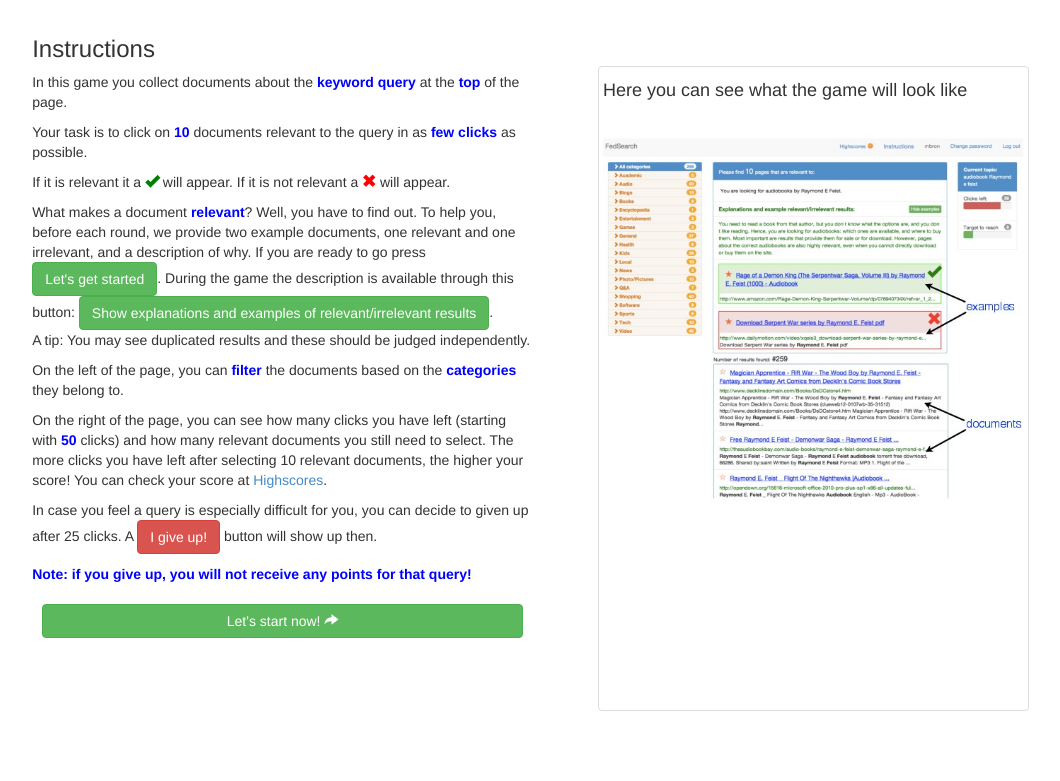
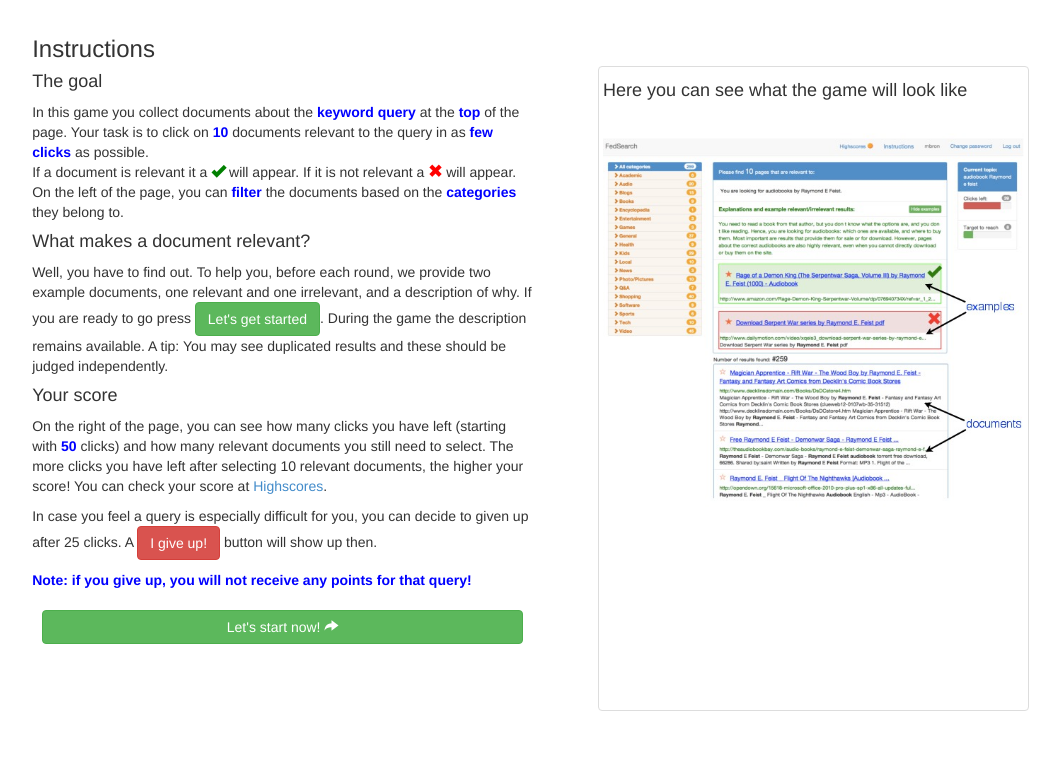
Before and after one commit to jiyinhe/fedweb_ui, a Django app: template fw_userstudy/templates/fedtask/instructions2.html in a window 1280 px wide. Shown: the part 54-835 px from the top of the page, without its empty margins (92-1152 px from the left). Run offline with Django 3.2, Linux system fonts and the light colour scheme; the template is opened without the code that fills it, so the values that code supplies are empty; parts of the project's set-up code (start-up, migrations or seed data) failed here and were passed over; some libraries are stand-ins or nearby versions.

Commit message:
some rewriting of instructions

```diff
--- a/fw_userstudy/static/js/fedtask.js
+++ b/fw_userstudy/static/js/fedtask.js
@@ -41,11 +41,11 @@ create_example();
 $('#hide_examples').click(function(){
 	if ($("#examples").hasClass('in')){
 		$('#examples').collapse('hide');
-		$(this).html('<b>Show explanations and examples of relevant/irrelevant results</b>');
+		$(this).html('<b>Show explanations and examples of relevant/irrelevant results </b><span class="glyphicon glyphicon-share-alt"></span>');
 	}
 	else{
 		$('#examples').collapse('show');
-		$(this).html('<b>Hide explanations and examples of relevant/irrelevant results</b>');
+		$(this).html('<b>Hide explanations and examples of relevant/irrelevant results </b><span class="glyphicon glyphicon-share-alt"></span>');
 	}
 });
 
--- a/fw_userstudy/templates/fedtask/instructions2.html
+++ b/fw_userstudy/templates/fedtask/instructions2.html
@@ -10,39 +10,34 @@
 
 	<div class="col-md-6">
 	<h3>Instructions</h3>
-
-
-
+    <h4>The goal</h4>
 <p>
     In this game you collect documents about the <span class="emph_c">keyword
-    query</span> at the <span class="emph_c">top</span> of the page.</p>
-<p>
-    Your task is to click on <span class="emph_c">10</span> documents relevant to
-    the query in as <span class="emph_c">few clicks</span> as possible.
-</p>
-<p>
-    If it is relevant it a <span class="glyphicon glyphicon-ok emph_c"
+    query</span> at the <span class="emph_c">top</span> of the page.  Your task
+    is to click on <span class="emph_c">10</span> documents relevant to the
+    query in as <span class="emph_c">few clicks</span>  as possible.
+    <br />
+    If a document is relevant it a <span class="glyphicon glyphicon-ok emph_c"
     style="color:green"></span> will appear.  If it is not relevant a <span
     class="glyphicon glyphicon-remove emph_c" style="color:red"></span> will
     appear.
-</p>
-<p>
-    What makes a document <span class="emph_c">relevant</span>? Well, you have to
-    find out. To help you, before each round, we provide two example documents, one
-    relevant and one irrelevant, and a description of why. If you are ready to go
-    press <span class="btn btn-success">Let's get started</span>. During the game
-    the description is available through this button:  <span class="btn
-    btn-success">Show explanations and examples of relevant/irrelevant
-    results</span>.
-</br>
-    A tip: You may see duplicated results and these should be judged
-    independently.
-</p>
-<p>
+    <br />
     On the left of the page, you can <span class="emph_c">filter</span> the
     documents based on the <span class="emph_c">categories</span> they belong to.
 </p>
+</p>
 <p>
+    <h4>What makes a document relevant?</h4>
+</p>
+<p>
+    Well, you have to find out. To help you, before each round, we provide two
+    example documents, one relevant and one irrelevant, and a description of
+    why. If you are ready to go press <span class="btn btn-success">Let's get
+    started</span>. During the game the description remains available. A tip:
+    You may see duplicated results and these should be judged independently.
+</p>
+<p>
+    <h4>Your score</h4>
     On the right of the page, you can see how many clicks you have left
     (starting with <span class="emph_c">50</span> clicks) and how many relevant
     documents you still need to select. The more clicks you have left after
@@ -57,6 +52,9 @@
 <p>
     <span class="emph_c">Note: if you give up, you will not receive any points for that query! </span>
 </p>
+
+
+
 
 
 	<div class="space10">
--- a/fw_userstudy/templates/fedtask/task_base.html
+++ b/fw_userstudy/templates/fedtask/task_base.html
@@ -67,7 +67,7 @@
 			<div data-ilpslogging-groupid='examplepanel' class="list-group-item">
 				<a data-ilpslogging-groupid='examplepanel' id="desc_example" class="list-group-item example_desc">
 				<button data-ilpslogging-groupid='examplepanel' id="hide_examples" class="btn btn-block btn-success" data-toggle="collapse" data-target="#example">
-				<b>Show explanations and examples of relevant/irrelevant results</b>
+				<b>Show explanations and examples of relevant/irrelevant results </b><span class="glyphicon glyphicon-share-alt"></span>
 				</button>
 				</a>
 				<div data-ilpslogging-groupid='examplepanel' id="examples" class="collapse">
--- a/fw_userstudy/templates/fedtask/topic_details.html
+++ b/fw_userstudy/templates/fedtask/topic_details.html
@@ -68,7 +68,7 @@
 				<a data-ilpslogging-groupid='examplepanel' id="desc_example" class="list-group-item example_desc"
                     href="{% url fedtask.views.index %}" >
 				<button data-ilpslogging-groupid='examplepanel' id="finished_topic_details" class="btn btn-lg btn-block btn-success">
-				<h3>I got it, Let's get started
+				<h3>I got it, let's get started
 					<span class="glyphicon glyphicon-share-alt"></span>
 				</h>
 				</button>
```
Also changed, not shown: fw_userstudy/templates/fedtask/instructions1.html (+15 -17 lines).
